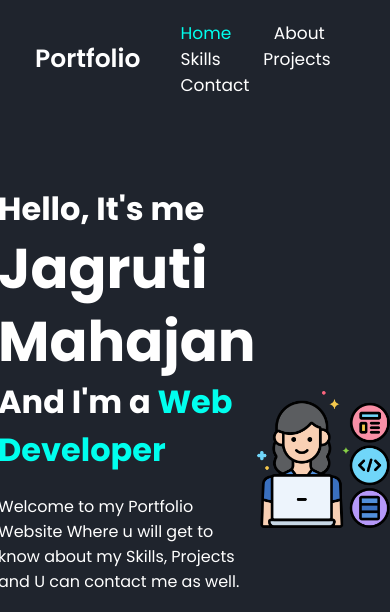
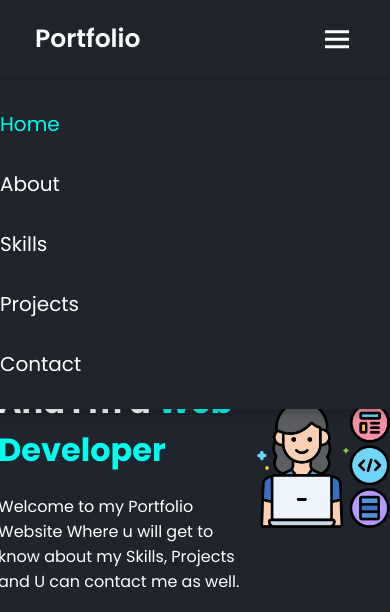
Before and after one commit to JagrutiMahajan04/My-Portfolio, a plain HTML site: page index.html in a window 390 px wide. Shown: the top 612 px of the page. Drawn offline with nearby package versions, Linux system fonts and the light colour scheme; files whose address does not match are found by name.

Commit message:
Media Queries Added

```diff
--- a/CSS/style.css
+++ b/CSS/style.css
@@ -368,3 +368,42 @@ span {
     font-size: 2.4rem;
     color: var(--second-bg-color);
 }
+
+/* BreakPoints */
+
+@media (max-width: 991px) {
+    header {
+        padding:  2rem 3%;
+    }
+
+    section {
+        padding:  10rem 3% 2rem;
+    }
+
+    .footer {
+        padding: 2rem 3%;
+    }
+}
+
+@media (max-width: 768px) {
+    #menu-icon {
+        display: block;
+    }
+
+    .navbar {
+        position: absolute;
+        top:100%;
+        left:0;
+        width: 100%;
+        pad:  1rem 3%;
+        background: var(--bg-color);
+        border-top: .1rem solid rgba(0,0,0, .2);
+        box-shadow: 0 .5rem 1rem rgba(0,0,0, .2);
+    }
+
+    .navbar a {
+        display: block;
+        font-size: 2rem;
+        margin: 3rem 0;
+    }
+}
```
